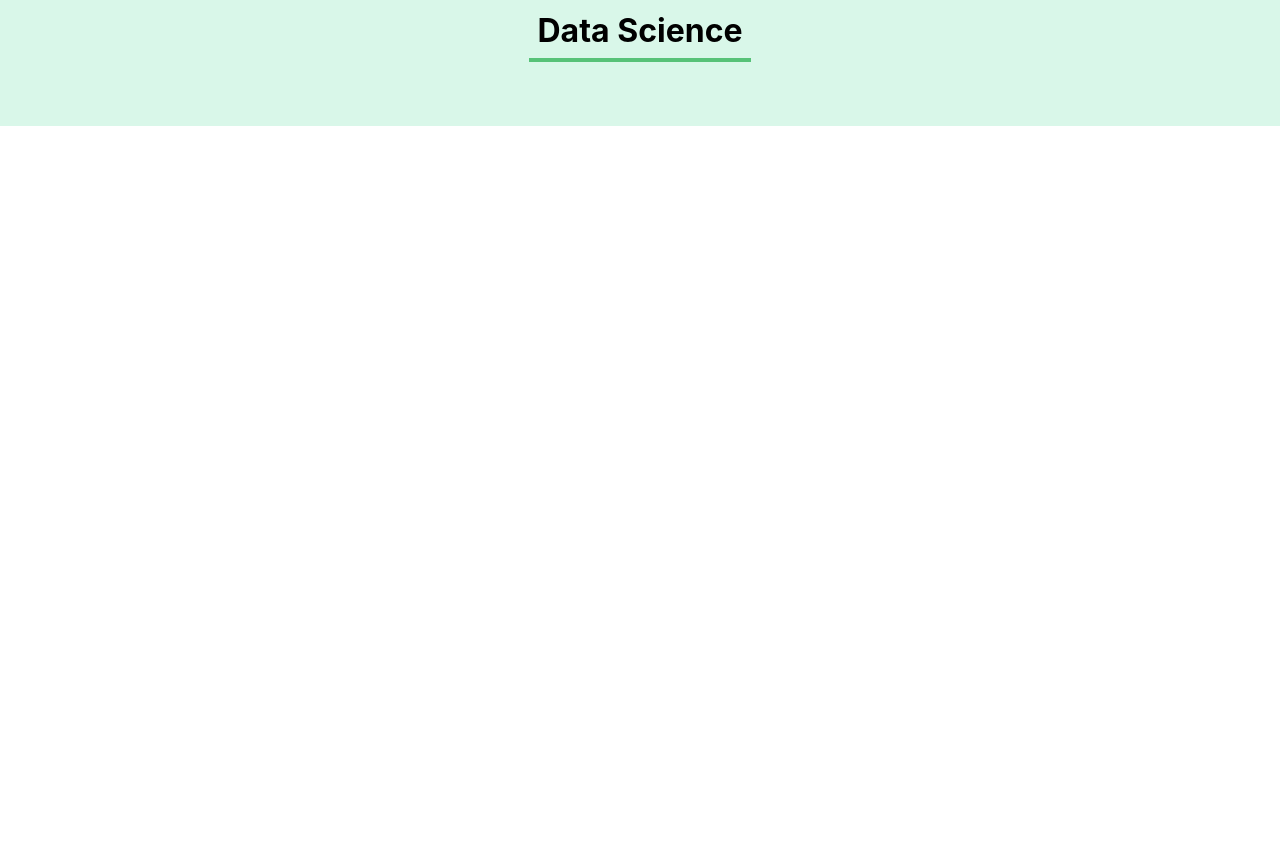
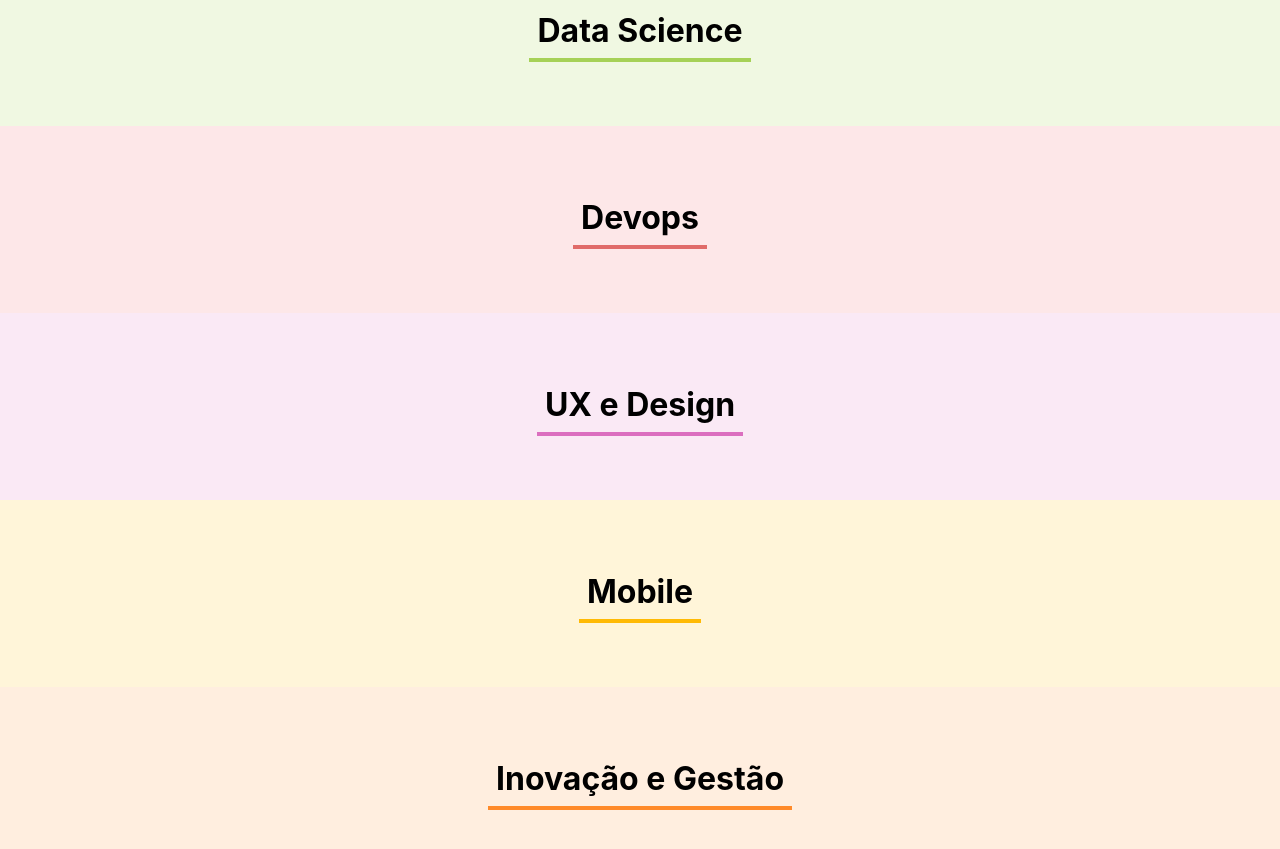
Before and after one commit to iago-monteirog/organo2, a React (Create React App) app: page / in a window 1280 px wide. Shown: the part 1880-2729 px from the top of the page. Before the commit the page ends 2006 px from the top, so only its background shows below. Built offline with nearby package versions, Linux system fonts and the light colour scheme; the HTML template or start-up script is replaced by a standard one.

Commit message:
eleva lista de times

```diff
--- a/src/App.js
+++ b/src/App.js
@@ -5,7 +5,46 @@
 
 function App() {
 
+  const times = [
+    {
+      nome: 'Programação',
+      corPrimaria: '#57c278',
+      corSecundaria: '#d9f7e9'
+    },
+    {
+      nome: 'Frontend',
+      corPrimaria: '#82CFFA',
+      corSecundaria: '#E8F8FF'
+    },
+    {
+      nome: 'Data Science',
+      corPrimaria: '#A6D157',
+      corSecundaria: '#F0F8E2'
+    },
+    {
+      nome: 'Devops',
+      corPrimaria: '#E06B69',
+      corSecundaria: '#FDE7E8'
+    },
+    {
+      nome: 'UX e Design',
+      corPrimaria: '#DB6EBF',
+      corSecundaria: '#FAE9F5'
+    },
+    {
+      nome: 'Mobile',
+      corPrimaria: '#FFBA05',
+      corSecundaria: '#FFF5D9'
+    },
+    {
+      nome: 'Inovação e Gestão',
+      corPrimaria: '#FF8A29',
+      corSecundaria: '#FFEEDF'
+    },
+  ]
+
   const [colaboradores, setColaboradores] = useState([])
+
   const aoNovoColaboradorAdicionado = (colaborador) => {
     console.log(colaborador)
     setColaboradores([...colaboradores, colaborador])
@@ -14,9 +53,7 @@
     <div className="App">
       <Banner />
       <Formulario aoColaboradorCadastrado={colaborador => aoNovoColaboradorAdicionado(colaborador)}/>
-      <Time nome="Programação"/>
-      <Time nome="Frontend"/>
-      <Time nome="Data Science"/>
+      {times.map(time => <Time key={time.nome} nome={time.nome} corPrimaria={time.corPrimaria} corSecundaria={time.corSecundaria}/>)}
     </div>
   );
 }
--- a/src/components/Formulario/Formulario.js
+++ b/src/components/Formulario/Formulario.js
@@ -8,7 +8,7 @@
 const Formulario = (props) => {
     const times = [
         'Programação',
-        'Front-end',
+        'Frontend',
         'Data Science',
         'Devops',
         'UX e Design',
--- a/src/components/Time/Time.css
+++ b/src/components/Time/Time.css
@@ -1,12 +1,12 @@
 .time {
     text-align: center;
     padding: 32px;
-    background-color: #d9f7e9;
+
 }
 
 .time h3 {
     font-size: 32px;
-    border-bottom: 4px solid #57c278;
+    border-bottom: 4px solid;
     display: inline-block;
     padding: 8px;
 }
--- a/src/components/Time/Time.js
+++ b/src/components/Time/Time.js
@@ -1,9 +1,12 @@
 import './Time.css'
 
 const Time = (props) => {
+    const cssSecundario = { backgroundColor: props.corSecundaria }
+    const cssPrimario = { borderColor: props.corPrimaria }
+
     return (
-        <section className='time'>
-            <h3>{props.nome}</h3>
+        <section className='time' style={cssSecundario}>
+            <h3 style={cssPrimario}>{props.nome}</h3>
         </section>
     );
 }
```
